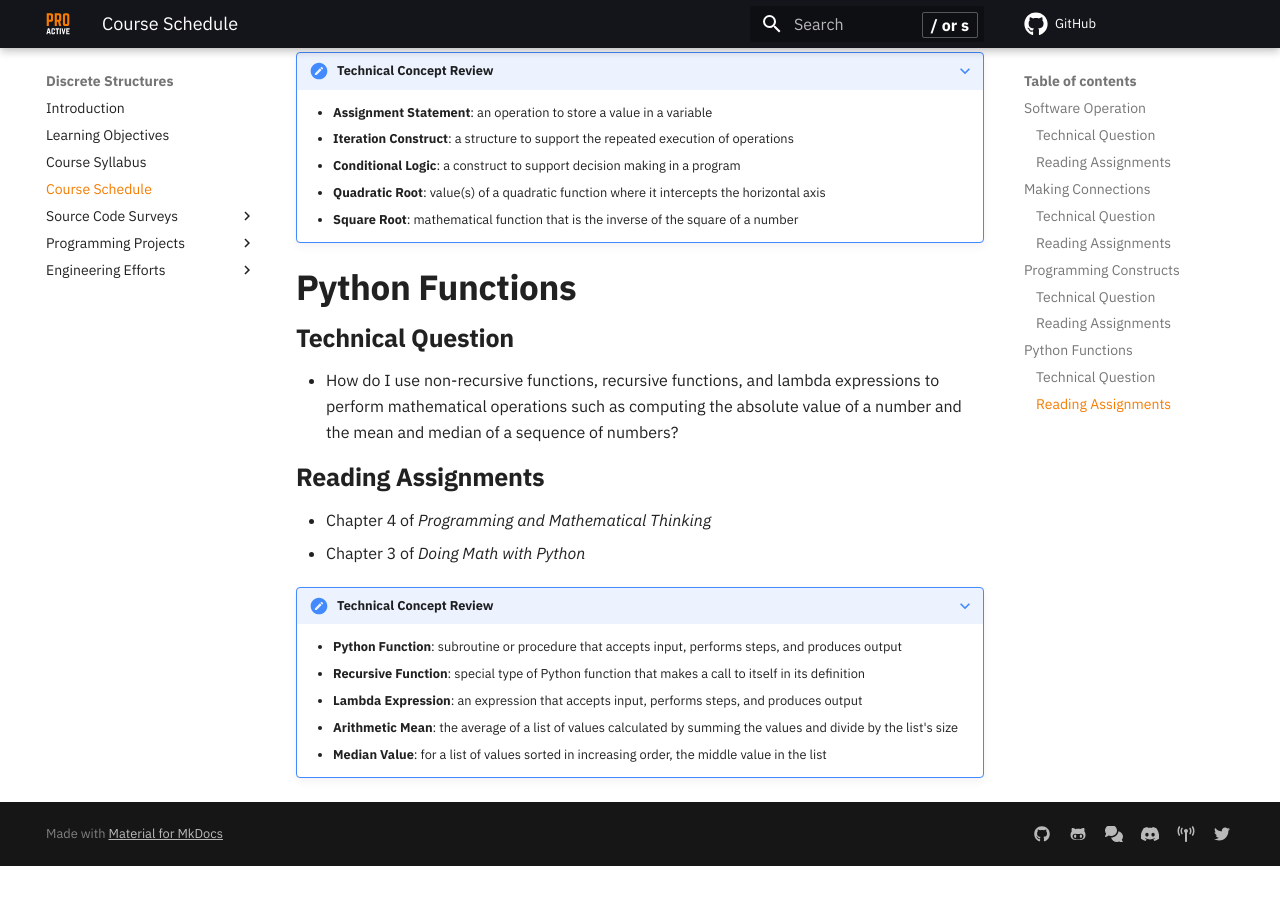
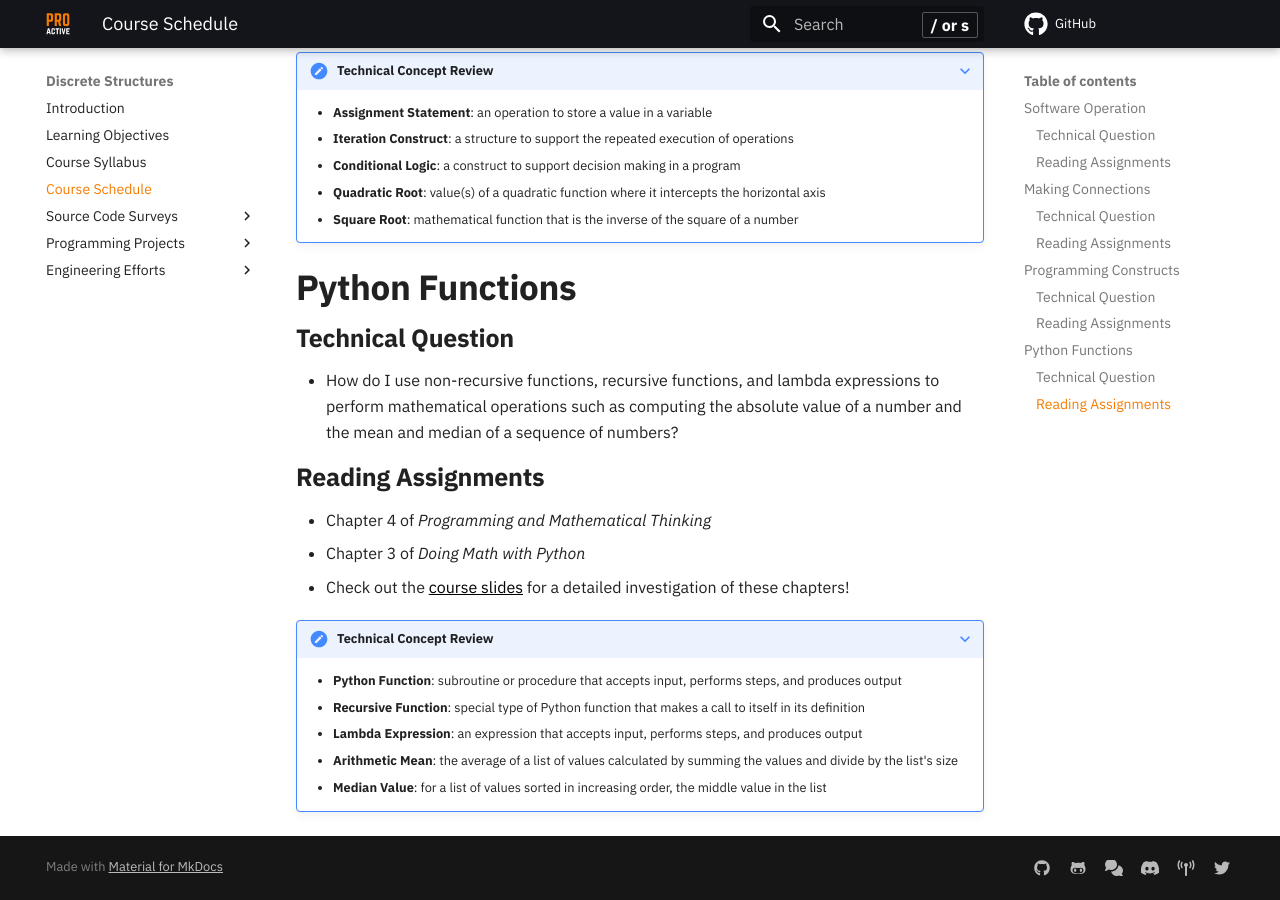
Before and after one commit to ProactiveProgrammers/www.proactiveprogrammers.com, an MkDocs documentation site: the page built from docs/discrete-structures/schedule-discrete-structures.md, in a window 1280 px wide and 900 px high, scrolled down 1326 px. Built offline with MkDocs 1.6.1 and Material for MkDocs 9.7.7, drawn with Linux system fonts in a browser that asks for light colours; comment, search, counter and statistics services are not loaded; before the commit the page ends 2192 px from its top, so only the background shows below that.

Commit message:
fix: Add the course slides reference for python-functions to schedule.

```diff
--- a/docs/discrete-structures/schedule-discrete-structures.md
+++ b/docs/discrete-structures/schedule-discrete-structures.md
@@ -72,6 +72,7 @@
 
 - Chapter 4 of *Programming and Mathematical Thinking*
 - Chapter 3 of *Doing Math with Python*
+- Check out the [course slides](/slides/discrete-structures/python-functions/) for a detailed investigation of these chapters!
 
 ???+ note "Technical Concept Review"
 
```
